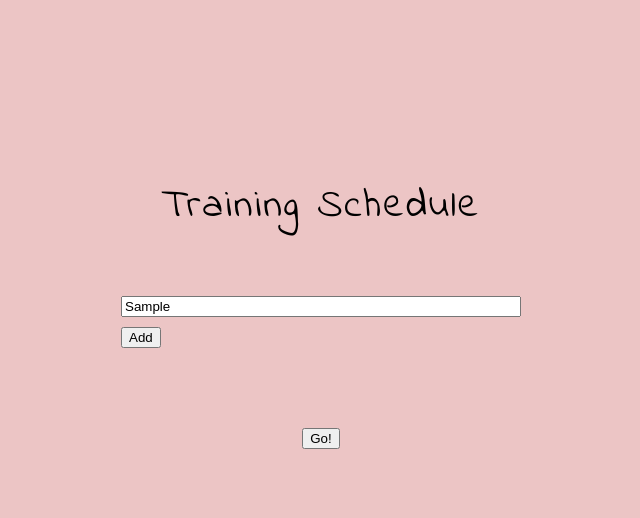
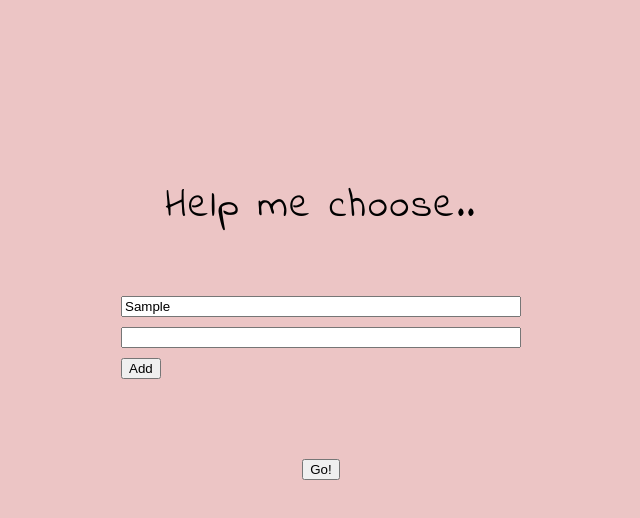
Before and after one commit to ErikaCollin/Help-me-choose.., a plain HTML site: page index.html in a window 1280 px wide. Both pictures are taken after typing "Sample" into the empty fields and a click on the button "Add". Shown: the whole page, without its empty margins (319-959 px from the left). Drawn offline with nearby package versions, Linux system fonts and the light colour scheme.

Commit message:
day 3
Har jobbat med javascript - lägga till optionknappar osv.

```diff
--- a/index.html
+++ b/index.html
@@ -2,18 +2,32 @@
 <html lang=en>
  <head>
    <meta charset=utf-8>
-   <title>Training Schedule</title>
+   <title>Help me choose..</title>
    <link href="./main.css" rel="stylesheet" type="text/css">
    <link href="https://fonts.googleapis.com/css?family=Indie+Flower" rel="stylesheet">
  </head>
  <body>
-   <h1>Training Schedule</h1>
+   <h1>Help me choose..</h1>
    <div class="inputSection">
      <div class="inputs">
        <input placeholder="something"></input>
      </div>
      <button class="addOption">Add</button>
    </div>
+   <div class="resultSection"></div>
    <button>Go!</button>
+
+   <script src="https://code.jquery.com/jquery-3.3.1.min.js"></script>
+   <script>
+     $(function() {
+       $('.resultSection').hide()
+
+       var add_option = function() {
+         $('.inputs').append('<input></input>')
+       }
+
+       $('.addOption').click(add_option)
+     })
+   </script>
  </body>
 </html>
```
